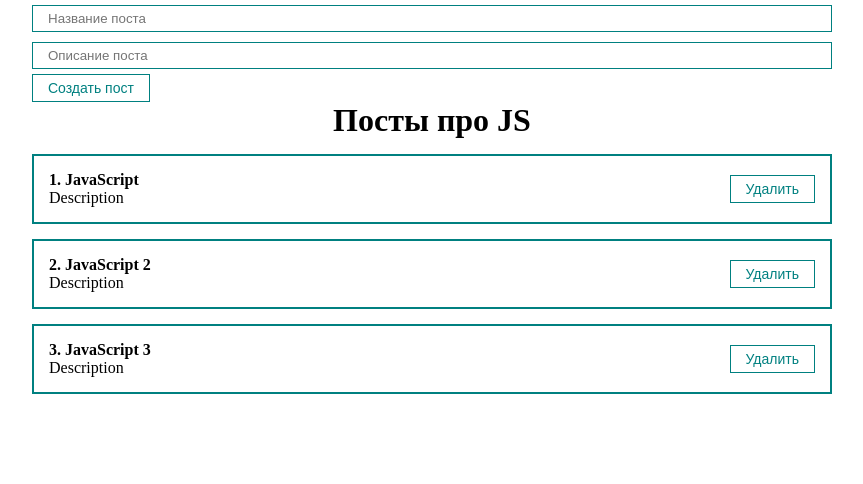
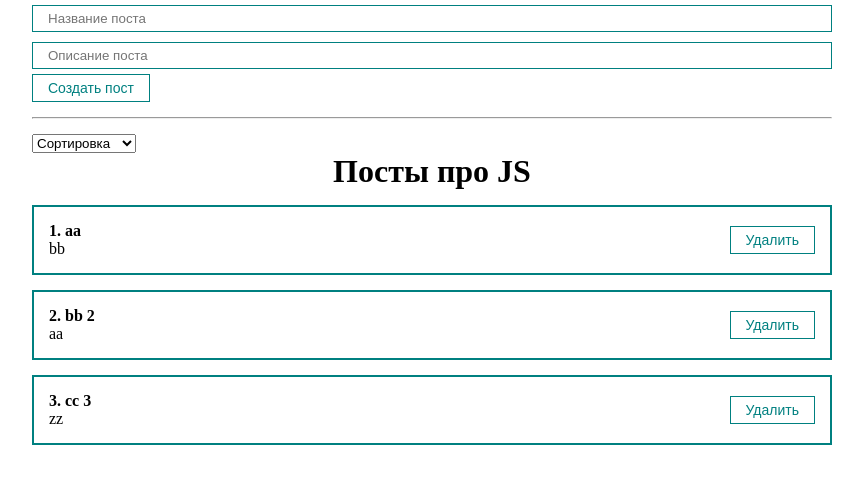
Before and after one commit to meirzhhan/social, a React (Create React App) app: page / in a window 1280 px wide. Shown: the top 484 px of the page, without its empty margins (208-1071 px from the left). Built offline with nearby package versions, Linux system fonts and the light colour scheme.

Commit message:
Сортировка по названию и описанию

```diff
--- a/src/App.js
+++ b/src/App.js
@@ -2,13 +2,15 @@
 import './styles/App.css'
 import PostList from "./components/PostList";
 import PostForm from "./components/PostForm";
+import MySelect from "./components/UI/select/MySelect";
 
 function App() {
   const [posts, setPosts] = useState([
-    {id: 1, title: 'JavaScript', body: 'Description'},
-    {id: 2, title: 'JavaScript 2', body: 'Description'},
-    {id: 3, title: 'JavaScript 3', body: 'Description'}
+    {id: 1, title: 'aa', body: 'bb'},
+    {id: 2, title: 'bb 2', body: 'aa'},
+    {id: 3, title: 'cc 3', body: 'zz'}
   ])
+  const [selectedSort, setSelectedSort] = useState('');
   const createPost = (newPost) => {
     setPosts([...posts, newPost])
   }
@@ -17,13 +19,29 @@
     setPosts(posts.filter(p => p.id !== post.id ))
     console.log(post);
   }
+  const sortPosts = (sort) => {
+    setSelectedSort(sort);
+    setPosts([...posts].sort((a, b) => a[sort].localeCompare(b[sort])))
+  }
 
 
 
   return (
     <div className="App">
       <PostForm create={createPost}/>
-      {posts.length !== 0
+      <hr style={{margin: '15px 0'}}/>
+      <div>
+        <MySelect
+          value={selectedSort}
+          onChange={sortPosts}
+          defaultValue='Сортировка'
+          options={[
+            {value: 'title', name: 'По названию'},
+            {value: 'body', name: 'По описанию'}
+          ]}
+        />
+      </div>
+      {posts.length
         ?
         <PostList remove={removePost} posts={posts} title={'Посты про JS'}/>
         :
--- /dev/null
+++ b/src/components/UI/select/MySelect.jsx
@@ -0,0 +1,19 @@
+import React from 'react';
+
+const MySelect = ({options, defaultValue, value, onChange}) => {
+    return (
+        <select
+            value={value}
+            onChange={event => onChange(event.target.value)}
+        >
+            <option disabled value="">{defaultValue}</option>
+            {options.map(option =>
+                <option key={option.value} value={option.value}>
+                    {option.name}
+                </option>
+            )}
+        </select>
+    );
+};
+
+export default MySelect;
```
